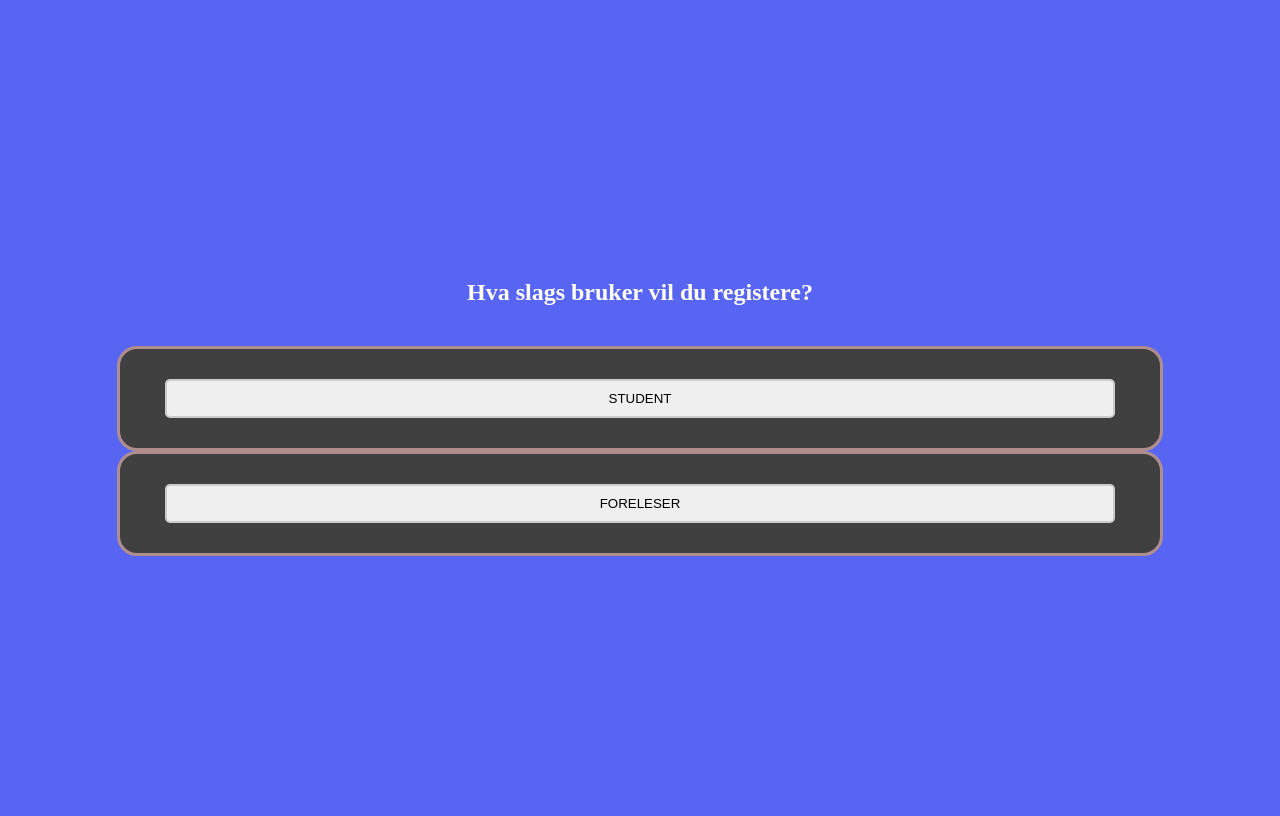
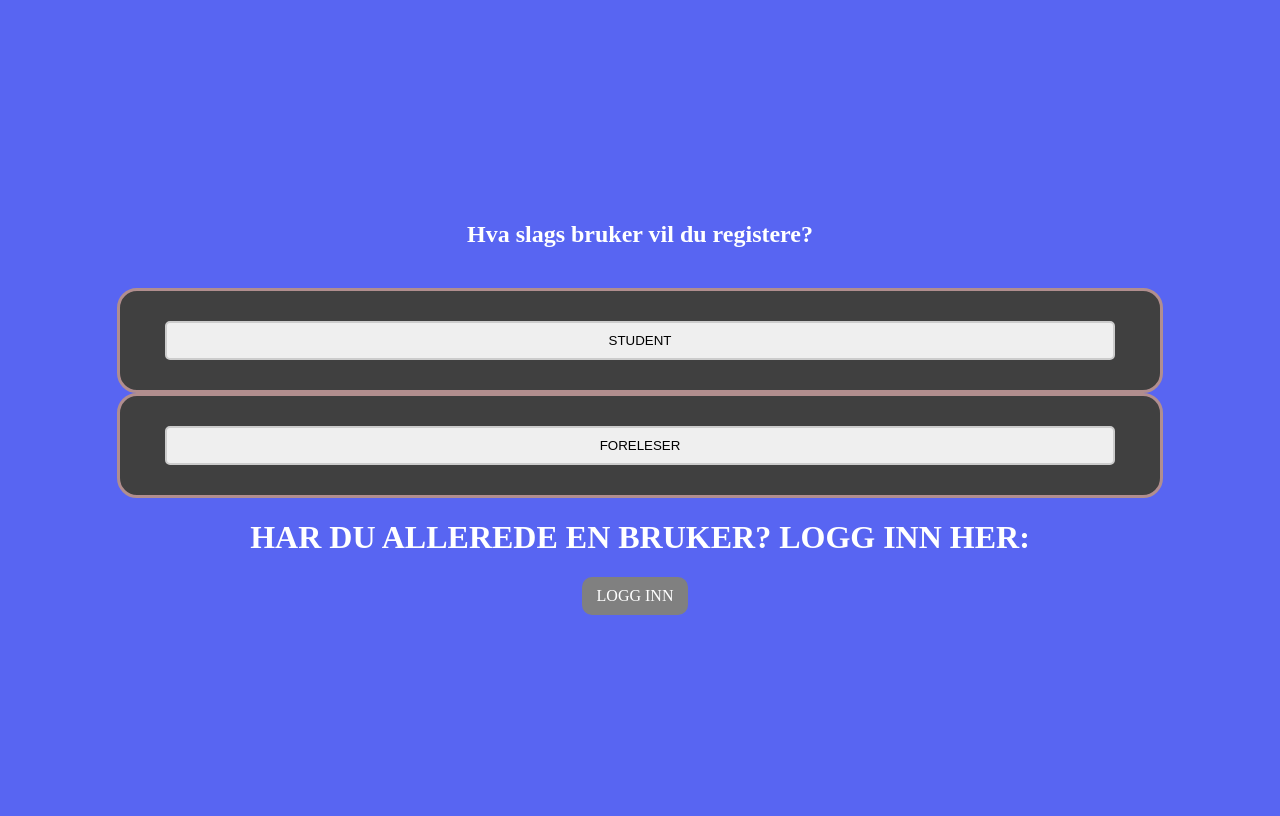
Before and after one commit to maikenfp/Datasikkerhet, a PHP site: page /datasikkerhet/registration/index.php in a window 1280 px wide. Run offline with PHP 8.4, Linux system fonts and the light colour scheme.

Commit message:
Link til login
La til en link til login siden fra registerings siden

```diff
--- a/registration/index.php
+++ b/registration/index.php
@@ -18,5 +18,7 @@
                 <input type="submit" value="FORELESER">
             </div>
         </form>
+        <h1>HAR DU ALLEREDE EN BRUKER? LOGG INN HER:</h1>
+        <a href="../index.php">LOGG INN</a>
     </body>
 </html>
```
Lines whose indentation alone changed are shown as unchanged.
